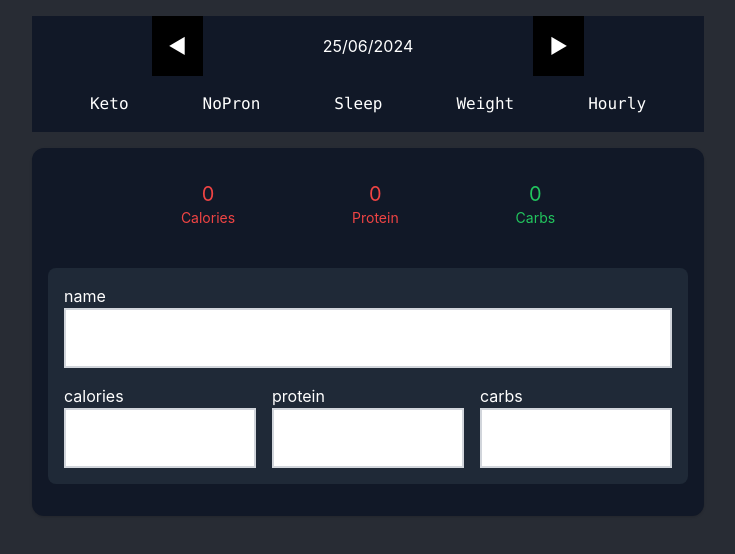
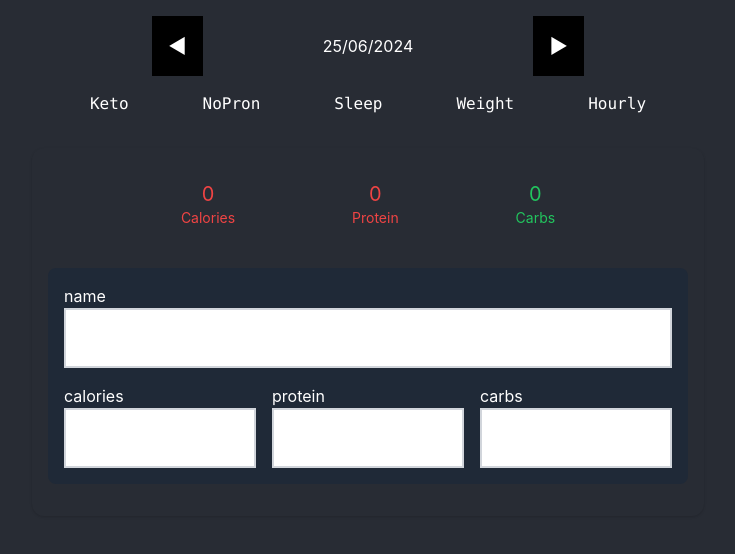
Before and after one commit to EliranSun/trackers, a React (Create React App) app: page / in a window 1280 px wide. Shown: the top 554 px of the page, without its empty margins (272-1007 px from the left). Built offline with nearby package versions, Linux system fonts and the light colour scheme.

Commit message:
Match colors

```diff
--- a/tailwind.config.js
+++ b/tailwind.config.js
@@ -4,7 +4,13 @@ module.exports = {
     "./src/**/*.{js,jsx,ts,tsx}",
   ],
   theme: {
-    extend: {},
+    extend: {
+        backgroundColor: {
+            gray: {
+                900: "#282c34"
+                }
+            }
+    },
   },
   plugins: [],
 }
```
